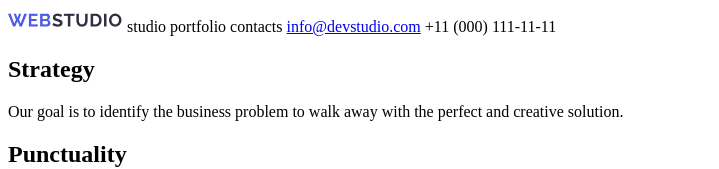
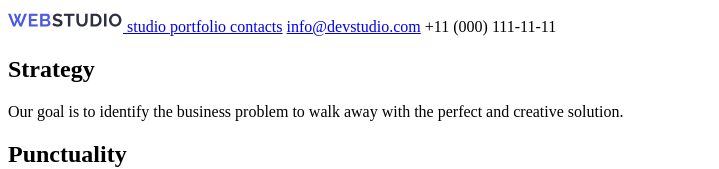
Before and after one commit to EsinKAYA/goit-markup-hw-01, a plain HTML site: page index.html in a window 1280 px wide. Shown: the top 169 px of the page, without its empty margins (0-719 px from the left). Drawn offline with Linux system fonts and the light colour scheme.

Commit message:
1.Ödev 2. deneme

```diff
--- a/index.html
+++ b/index.html
@@ -7,12 +7,13 @@
   </head>
   <body>
     <header>
-      <div>
+      <nav>
+        <a href="./index.html">
         <img src="images/Logo.png" />
-        studio portfolio contacts
+        studio portfolio contacts</a>
         <a href="www.google.com">info@devstudio.com</a>
         +11 (000) 111-11-11
-      </div>
+      </nav>
     </header>
     <main>
       <div>
```
